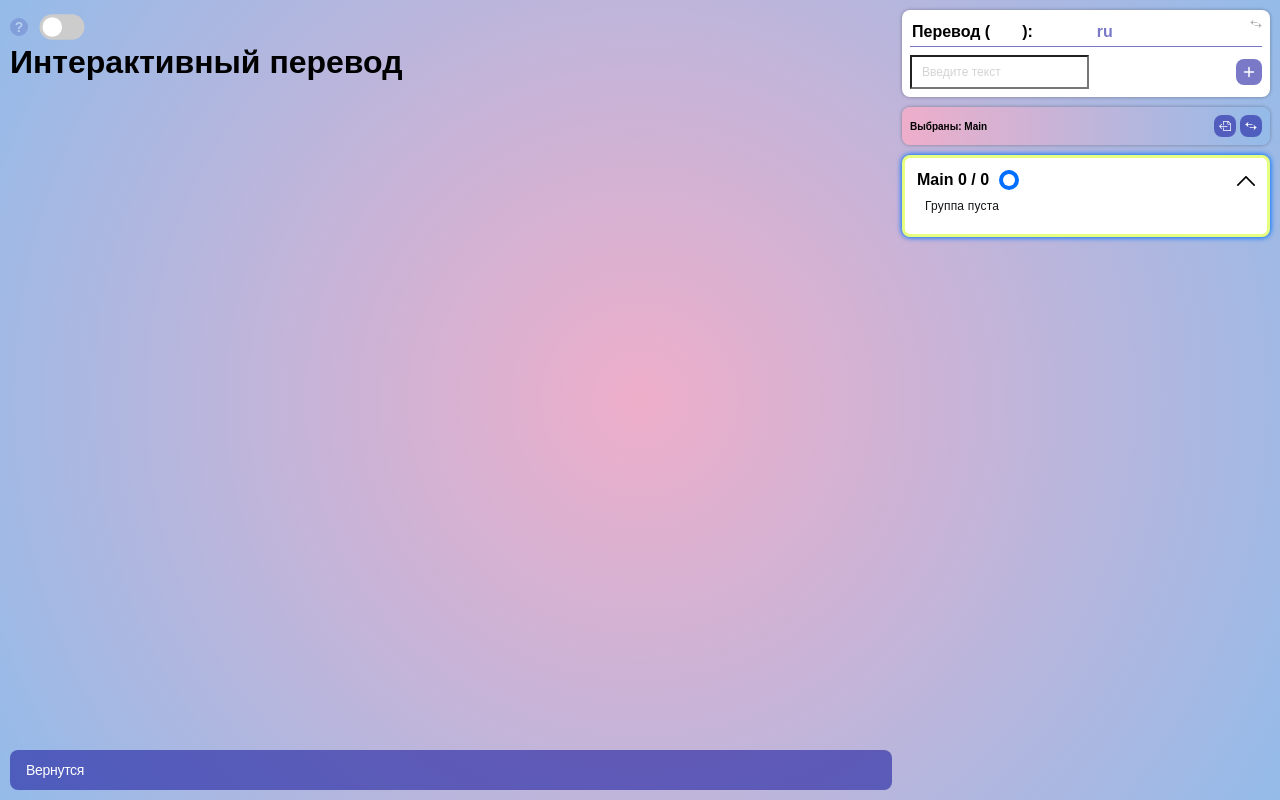
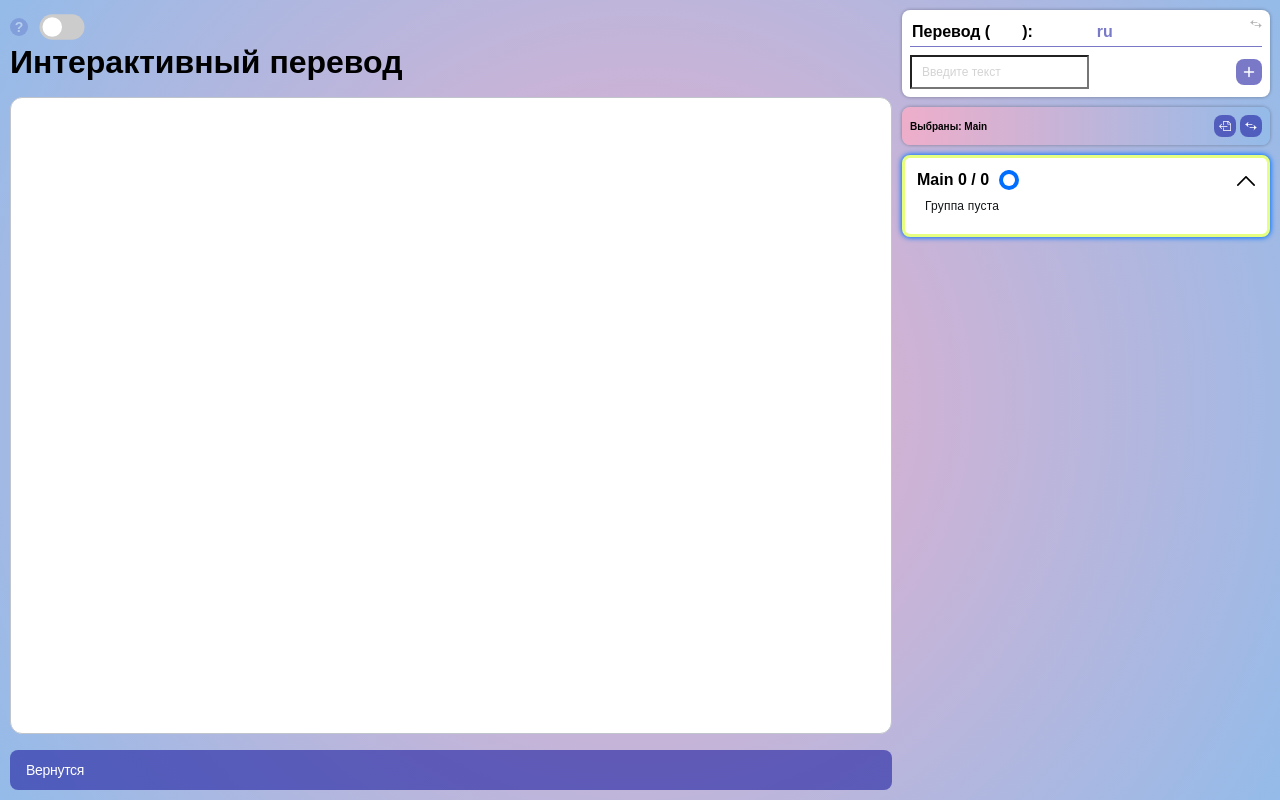
Before and after one commit to Kiyamov-Bulat/my-dictionary, a React app: page / in a window 1280 px wide. Both pictures are taken after a click on the button "Подготовить". Built offline with nearby package versions, Linux system fonts and the light colour scheme.

Commit message:
fix a header of a mainPanel

```diff
--- a/src/styles.module.scss
+++ b/src/styles.module.scss
@@ -24,7 +24,7 @@
 
   > *:first-child {
     flex-grow: 2;
-    min-width: 70%;
+    width: 70%;
   }
   > *:last-child {
     flex-grow: 1;
--- a/src/widgets/mainPanel/index.tsx
+++ b/src/widgets/mainPanel/index.tsx
@@ -9,20 +9,25 @@ import styles from './styles.module.scss';
 import useHotkey from '../../components/hotkeyManger/useHotkey';
 import HOTKEYS from '../../utils/hotkeys';
 import Help from '../help';
+import {selectGameState} from '../../store/selectors/game';
+import {EGameState} from '../../models/game';
 
 const MainPanel: FC = () => {
     const dispatch = useDispatch();
     const panelViewIsGamesList = useSelector(selectPanelViewIsGamesList);
     const switchPanel = () => dispatch(togglePanelView());
+    const state = useSelector(selectGameState);
 
     useHotkey(HOTKEYS.SWITCH_PANEL_VIEW.key, switchPanel, { ctrl: HOTKEYS.SWITCH_PANEL_VIEW.ctrl });
 
     return (
         <div className={styles.mainPanelContainer}>
-            <div className={styles.header}>
-                <Help/>
-                <Switch className={styles.switch} value={panelViewIsGamesList} onChange={switchPanel}/>
-            </div>
+            {state === EGameState.SELECT &&
+                <div className={styles.header}>
+                    <Help/>
+                    <Switch className={styles.switch} value={panelViewIsGamesList} onChange={switchPanel}/>
+                </div>
+            }
             {panelViewIsGamesList ? <Games/> : <Text/>}
         </div>
     );
--- a/src/widgets/text/styles.module.scss
+++ b/src/widgets/text/styles.module.scss
@@ -11,12 +11,22 @@
 .textField {
   flex-grow: 1;
   textarea {
+    line-height: 32px;
+    font-size: 24px;
     height: 100%;
   }
 }
 
 .words {
+  line-height: 32px;
+  font-size: 24px;
   flex-grow: 1;
+  background: white;
+  border-radius: 12px;
+  padding: 12px 16px;
+  border: 1px solid #bfc5ca;
+  white-space: pre-wrap;
+  letter-spacing: -0.3px;
   //padding: 8px 32px;
 }
 
--- a/src/widgets/text/translationUnitPopup.tsx
+++ b/src/widgets/text/translationUnitPopup.tsx
@@ -24,7 +24,18 @@ const TranslationUnitPopup: FC<TranslationUnitPopupProps> = ({ text, onClose, co
 
     useEffect(() => {
         TranslationUnitModel
-            .translate(text, DEFAULT_TEXT_LANG, transLang).then(setUnit);
+            .translate(text, DEFAULT_TEXT_LANG, transLang)
+            .then((unit) => {
+                if (unit.text === unit.translation) {
+                    return new Promise<TranslationUnit>(resolve => {
+                        setTimeout(() =>
+                            resolve(TranslationUnitModel.translate(text, transLang, DEFAULT_TEXT_LANG))
+                        , 300);
+                    });
+                }
+                return unit;
+            })
+            .then(setUnit);
     }, [text]);
 
     useEffect(() => {
```
